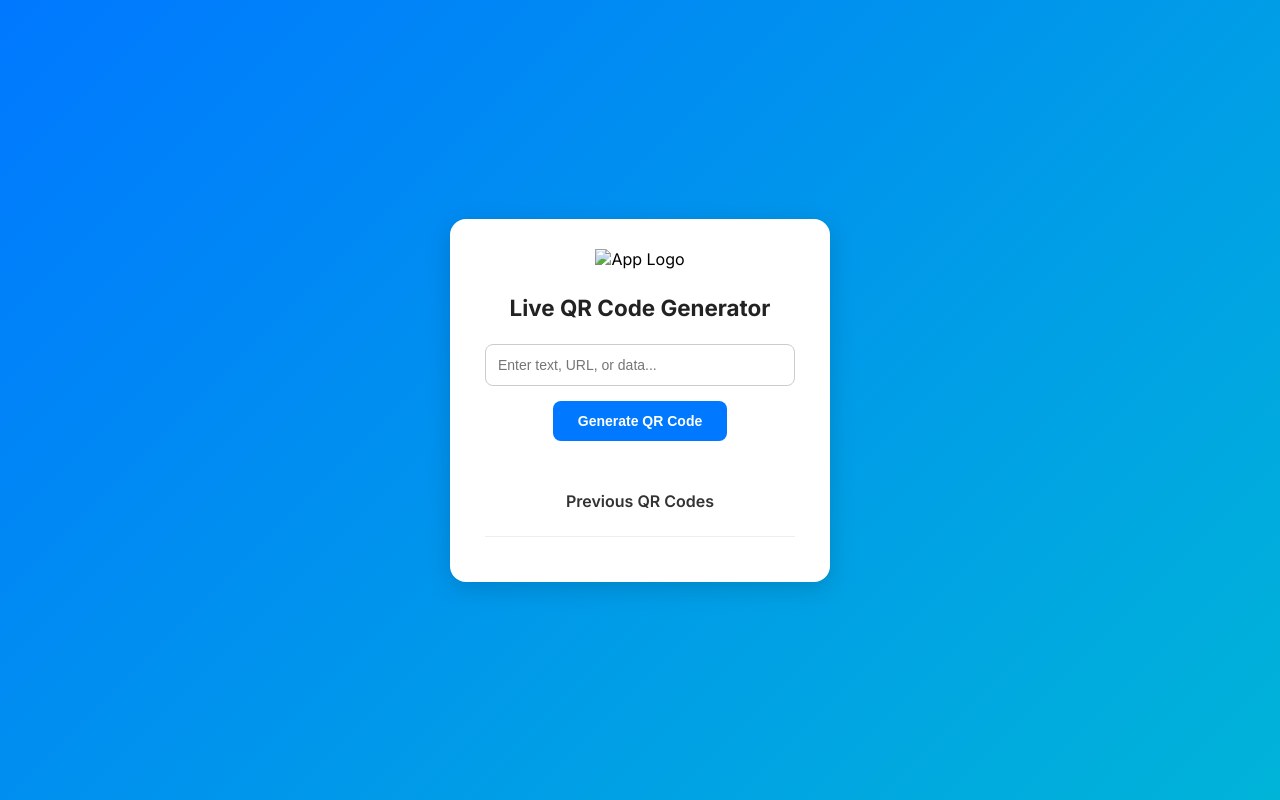
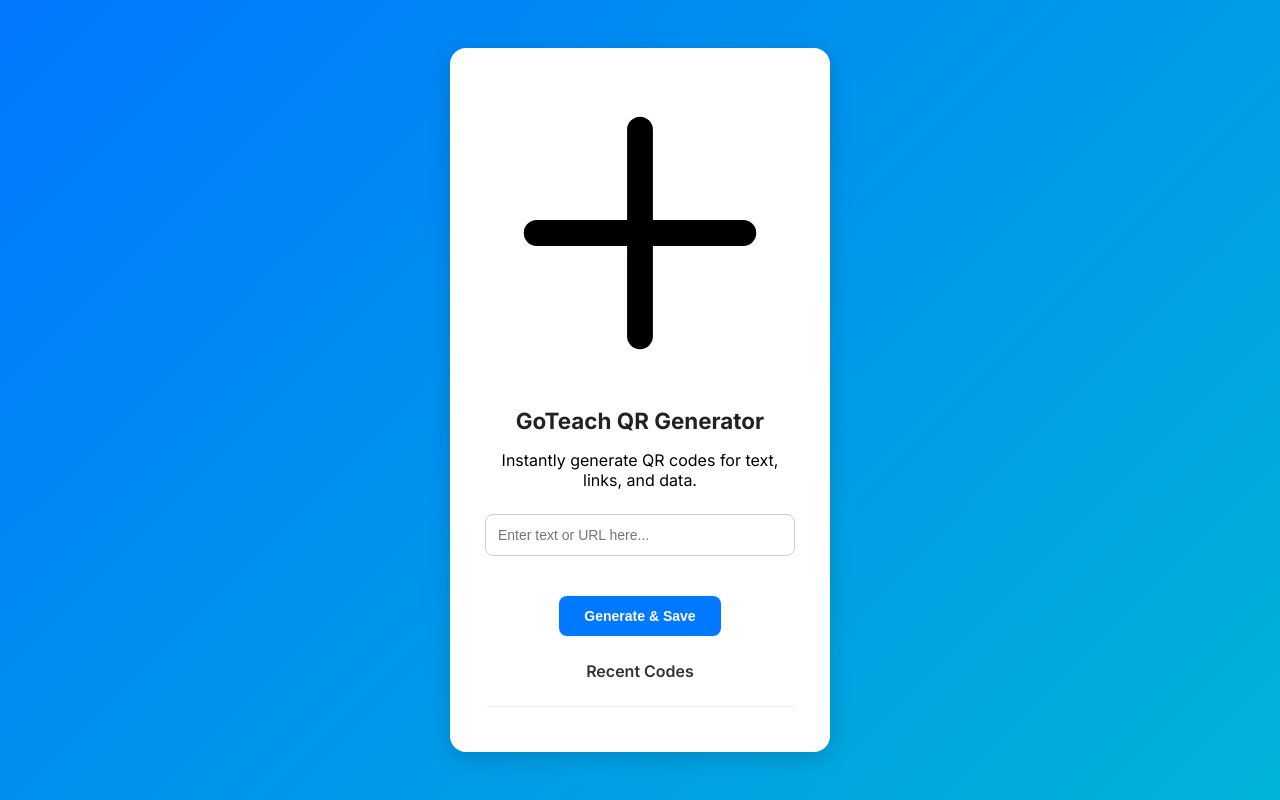
Before and after one commit to oparaoduangel4-lab/qr-generator, a plain HTML site: page index.html in a window 1280 px wide. Drawn offline with Linux system fonts and the light colour scheme.

Commit message:
Revamp index.html for GoTeach QR Generator
Updated the title and structure of the QR code generator page, enhancing the user interface and experience.

```diff
--- a/index.html
+++ b/index.html
@@ -3,44 +3,47 @@
 <head>
   <meta charset="UTF-8" />
   <meta name="viewport" content="width=device-width, initial-scale=1.0" />
-  <title>Live QR Code Generator</title>
+  <title>GoTeach Live QR Generator</title>
 
-  <!-- ✅ Favicon -->
-  <link rel="icon" type="image/png" href="images/logo.png" />
+  <!-- Google Font -->
+  <link href="https://fonts.googleapis.com/css2?family=Inter:wght@400;600;700&display=swap" rel="stylesheet">
 
-  <!-- ✅ Google Font -->
-  <link href="https://fonts.googleapis.com/css2?family=Inter:wght@400;600;700&display=swap" rel="stylesheet" />
+  <!-- Styles -->
+  <link rel="stylesheet" href="style.css" />
 
-  <!-- ✅ CSS -->
-  <link rel="stylesheet" href="style.css" />
+  <!-- QRCode.js Library -->
+  <script src="https://cdn.jsdelivr.net/npm/qrcodejs/qrcode.min.js"></script>
 </head>
 <body>
-  <div class="container">
-    <!-- ✅ Logo -->
-    <img src="images/logo.png" alt="App Logo" class="logo" />
+  <div class="container glass-card">
+    <!-- Header -->
+    <div class="header">
+      <svg class="logo-icon" fill="none" stroke="currentColor" viewBox="0 0 24 24">
+        <path stroke-linecap="round" stroke-linejoin="round" stroke-width="2" d="M12 4v16m8-8H4"></path>
+      </svg>
+      <h1>GoTeach QR Generator</h1>
+    </div>
 
-    <h1>Live QR Code Generator</h1>
+    <p class="subtitle">Instantly generate QR codes for text, links, and data.</p>
 
-    <input
-      type="text"
-      id="dataInput"
-      placeholder="Enter text, URL, or data..."
-      aria-label="Enter text to generate QR code"
-    />
-    <button id="generateBtn">Generate QR Code</button>
+    <!-- Input -->
+    <input type="text" id="dataInput" placeholder="Enter text or URL here..." />
 
+    <!-- QR Output -->
     <div id="qrcode"></div>
 
-    <button id="downloadBtn" class="hidden">⬇️ Download QR</button>
+    <!-- Buttons -->
+    <div class="button-group">
+      <button id="downloadBtn" class="hidden">⬇️ Download QR</button>
+      <button id="generateBtn">Generate & Save</button>
+    </div>
 
-    <h2>Previous QR Codes</h2>
+    <!-- History -->
+    <h2>Recent Codes</h2>
     <div id="history"></div>
   </div>
 
-  <!-- ✅ QR Code Library -->
-  <script src="https://cdn.jsdelivr.net/npm/qrcodejs/qrcode.min.js"></script>
-
-  <!-- ✅ JavaScript -->
+  <!-- Script -->
   <script src="script.js"></script>
 </body>
 </html>
```
